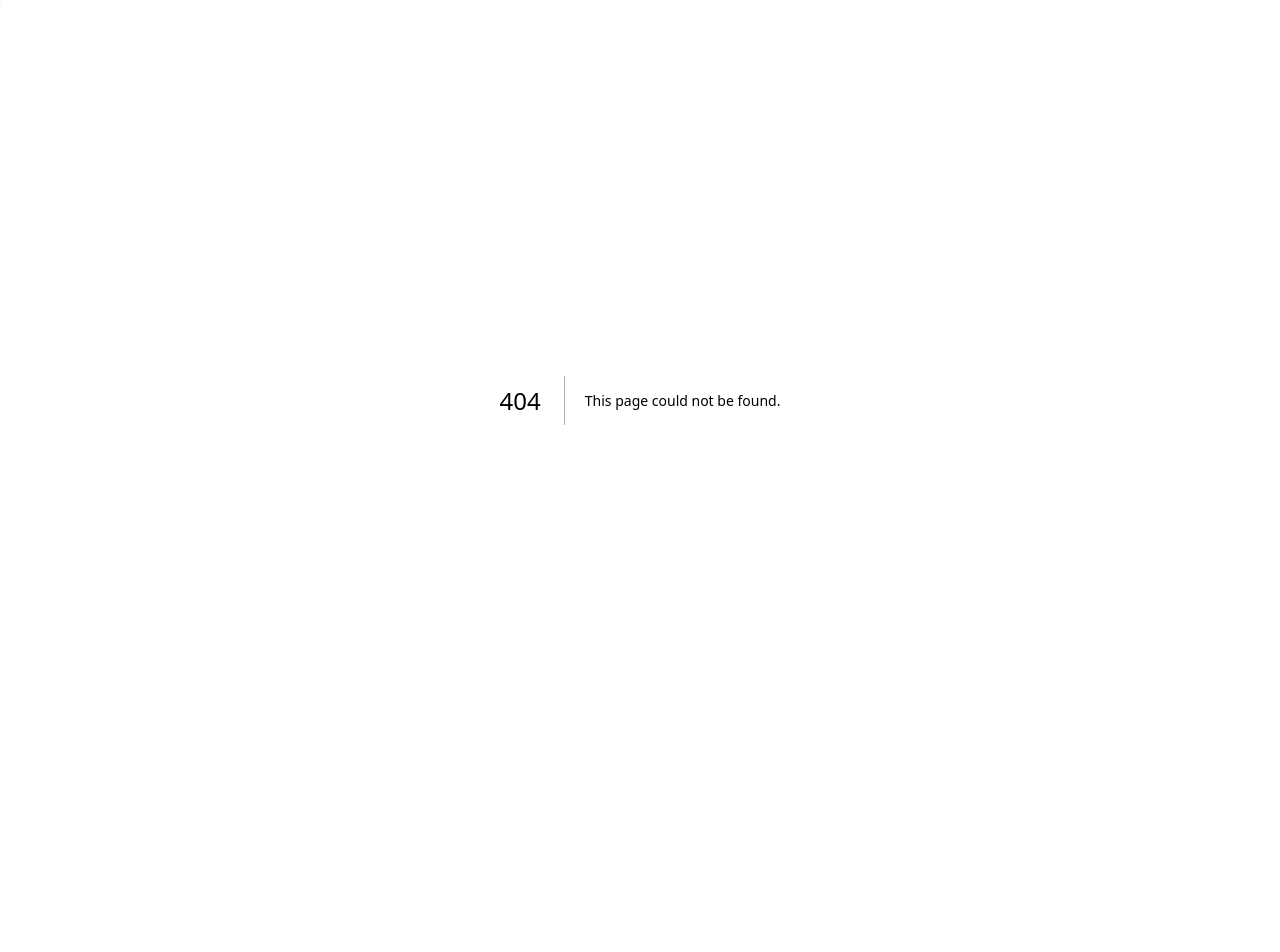
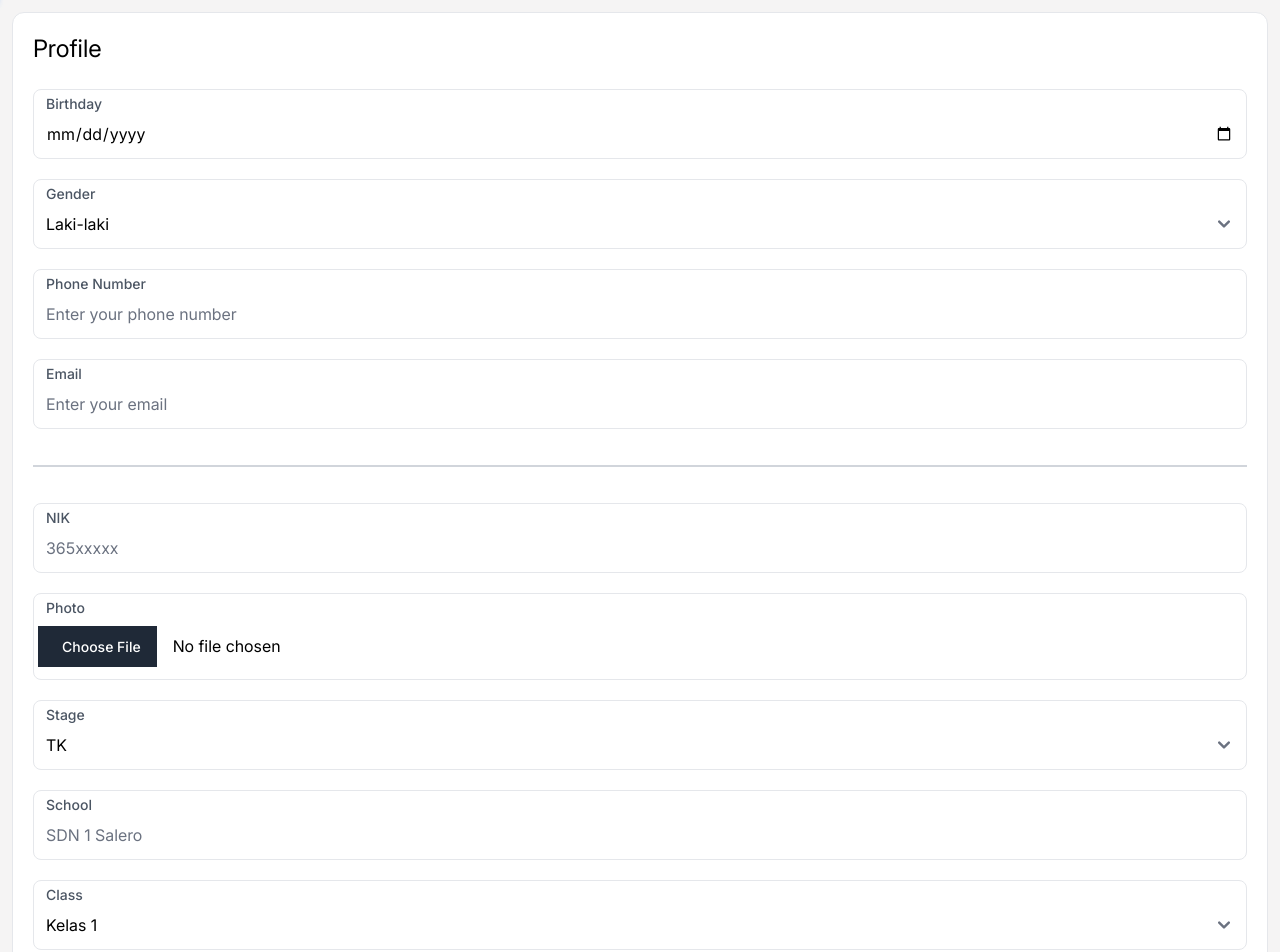
Before and after one commit to Firay24/JD-FiraYusiRukmana-jcc-frontend, a Next.js app: page /member/profile/create in a window 1280 px wide. Before the commit this address had no page. Shown: the top 952 px of the page. Before the commit the page ends 800 px from the top, so only its background shows below. Built offline with nearby package versions, Linux system fonts and the light colour scheme.

Commit message:
feat(member/profile): enhance profile page
- Add profile creation page
- Integrate edit profile functionality
- Improve UI/UX of profile page
- Add Container component for better layout
- Use useRouter for navigation

```diff
--- /dev/null
+++ b/src/app/member/profile/create/page.tsx
@@ -0,0 +1,148 @@
+"use client";
+import Container from "@/components/base/Container";
+import React, { useState } from "react";
+
+const Create = () => {
+  const [image, setImage] = useState("");
+  const [stage, setStage] = useState("tk");
+  const classOptions = {
+    tk: ["1"],
+    sd: ["1", "2", "3", "4", "5", "6"],
+    smp: ["1", "2", "3"],
+  };
+
+  return (
+    <div className="min-h-screen bg-base-gray p-3">
+      <Container>
+        <div className="rounded-xl border bg-white p-5">
+          <p className="text-2xl">Profile</p>
+          <div className="mt-6 flex flex-col gap-5">
+            {/* Birthday */}
+            <div className="w-full rounded-lg border p-1">
+              <label htmlFor="birthday" className="block ps-2 text-sm font-medium text-gray-600">
+                Birthday
+              </label>
+              <input type="date" id="birthday" name="birthday" className="mt-0 block w-full rounded-md border-0 p-2" placeholder="Select your birthday" />
+            </div>
+            {/* Gender */}
+            <div className="w-full rounded-lg border p-1">
+              <label htmlFor="gender" className="block ps-2 text-sm font-medium text-gray-600">
+                Gender
+              </label>
+              <select name="gender" id="gender" className="mt-0 block w-full rounded-md border-0 p-2">
+                <option value="pria">Laki-laki</option>
+                <option value="wanita">Perempuan</option>
+              </select>
+            </div>
+            {/* Phone */}
+            <div className="w-full rounded-lg border p-1">
+              <label htmlFor="phone" className="block ps-2 text-sm font-medium text-gray-600">
+                Phone Number
+              </label>
+              <input type="text" id="phone" name="phone" className="mt-0 block w-full rounded-md border-0 p-2" placeholder="Enter your phone number" />
+            </div>
+            {/* Email */}
+            <div className="w-full rounded-lg border p-1">
+              <label htmlFor="email" className="block ps-2 text-sm font-medium text-gray-600">
+                Email
+              </label>
+              <input type="email" id="email" name="email" className="mt-0 block w-full rounded-md border-0 p-2" placeholder="Enter your email" />
+            </div>
+
+            <div className="my-4 border-b-2 border-gray-300"></div>
+
+            {/* NIK */}
+            <div className="w-full rounded-lg border p-1">
+              <label htmlFor="nik" className="block ps-2 text-sm font-medium text-gray-600">
+                NIK
+              </label>
+              <input type="number" id="nik" name="nik" className="mt-0 block w-full rounded-md border-0 p-2" placeholder="365xxxxx" />
+            </div>
+
+            {/* Photo */}
+            <div className="w-full rounded-lg border p-1">
+              <label htmlFor="photo" className="block ps-2 text-sm font-medium text-gray-600">
+                Photo
+              </label>
+              <input
+                type="file"
+                id="photo"
+                name="photo"
+                onChange={(e) => {
+                  if (e.target.files && e.target.files.length > 0) {
+                    setImage(URL.createObjectURL(e.target.files[0]));
+                  }
+                }}
+                className="mt-0 block w-full rounded-md border-0 p-2"
+              />
+            </div>
+            {image !== "" && (
+              <div className="w-full rounded-lg border p-1">
+                <label htmlFor="photo" className="block ps-2 text-sm font-medium text-gray-600">
+                  Image Preview
+                </label>
+                <img src={image} alt="preview" className="w-full rounded-lg" />
+              </div>
+            )}
+
+            {/* Stage */}
+            <div className="w-full rounded-lg border p-1">
+              <label htmlFor="stage" className="block ps-2 text-sm font-medium text-gray-600">
+                Stage
+              </label>
+              <select name="stage" id="stage" className="mt-0 block w-full rounded-md border-0 p-2" onChange={(e) => setStage(e.target.value)}>
+                <option value="tk">TK</option>
+                <option value="sd">SD</option>
+                <option value="smp">SMP</option>
+              </select>
+            </div>
+
+            {/* School */}
+            <div className="w-full rounded-lg border p-1">
+              <label htmlFor="school" className="block ps-2 text-sm font-medium text-gray-600">
+                School
+              </label>
+              <input type="text" id="school" name="school" className="mt-0 block w-full rounded-md border-0 p-2" placeholder="SDN 1 Salero" />
+            </div>
+
+            {/* Class */}
+            <div className="w-full rounded-lg border p-1">
+              <label htmlFor="class" className="block ps-2 text-sm font-medium text-gray-600">
+                Class
+              </label>
+              <select name="class" id="class" className="mt-0 block w-full rounded-md border-0 p-2">
+                {classOptions[stage].map((cls) => (
+                  <option key={cls} value={cls}>
+                    {`Kelas ${cls}`}
+                  </option>
+                ))}
+              </select>
+            </div>
+
+            {/* Father Name */}
+            <div className="w-full rounded-lg border p-1">
+              <label htmlFor="father" className="block ps-2 text-sm font-medium text-gray-600">
+                Father Name
+              </label>
+              <input type="text" id="father" name="father" className="mt-0 block w-full rounded-md border-0 p-2" placeholder="Enter your father name" />
+            </div>
+
+            {/* Mother Name */}
+            <div className="w-full rounded-lg border p-1">
+              <label htmlFor="mother" className="block ps-2 text-sm font-medium text-gray-600">
+                Mother Name
+              </label>
+              <input type="text" id="mother" name="mother" className="mt-0 block w-full rounded-md border-0 p-2" placeholder="Enter your mother name" />
+            </div>
+          </div>
+
+          <button type="submit" className="mt-4 w-full rounded-xl bg-[#5570F1] px-4 py-4 text-white">
+            Simpan
+          </button>
+        </div>
+      </Container>
+    </div>
+  );
+};
+
+export default Create;
--- a/src/app/member/profile/page.tsx
+++ b/src/app/member/profile/page.tsx
@@ -10,9 +10,13 @@ import { CgGenderFemale } from "react-icons/cg";
 import { FaBook, FaPhone, FaRegUser, FaRunning } from "react-icons/fa";
 import { CiUser } from "react-icons/ci";
 import { GiMusicalNotes } from "react-icons/gi";
+import Container from "@/components/base/Container";
+import { useRouter } from "next/navigation";
 
 const Profile = () => {
   const [isScrolled, setIsScrolled] = useState(false);
+
+  const router = useRouter();
 
   useEffect(() => {
     const handleScroll = () => {
@@ -29,7 +33,7 @@ const Profile = () => {
     <div className="min-h-screen bg-base-gray">
       {/* nav */}
       <Navbar menu={navbarMenuMember} isScrolled={isScrolled} isLogged title="Profile" />
-
+      <Container>
         {/* main */}
         <div className="grid grid-cols-1 gap-4 px-4">
           {/* header */}
@@ -49,7 +53,13 @@ const Profile = () => {
                   <p className="text-lg font-bold">50</p>
                   <p className="text-sm">poin</p>
                 </div>
-              <button type="button" className="inline-flex h-fit items-center rounded-full bg-white p-3 text-center text-base-green">
+                <button
+                  type="button"
+                  onClick={() => {
+                    router.push("/member/profile/create");
+                  }}
+                  className="inline-flex h-fit items-center rounded-full bg-white p-3 text-center text-base-green"
+                >
                   <AiFillEdit />
                 </button>
               </div>
@@ -180,6 +190,7 @@ const Profile = () => {
             </div>
           </div>
         </div>
+      </Container>
     </div>
   );
 };
```
Lines whose indentation alone changed are shown as unchanged.
